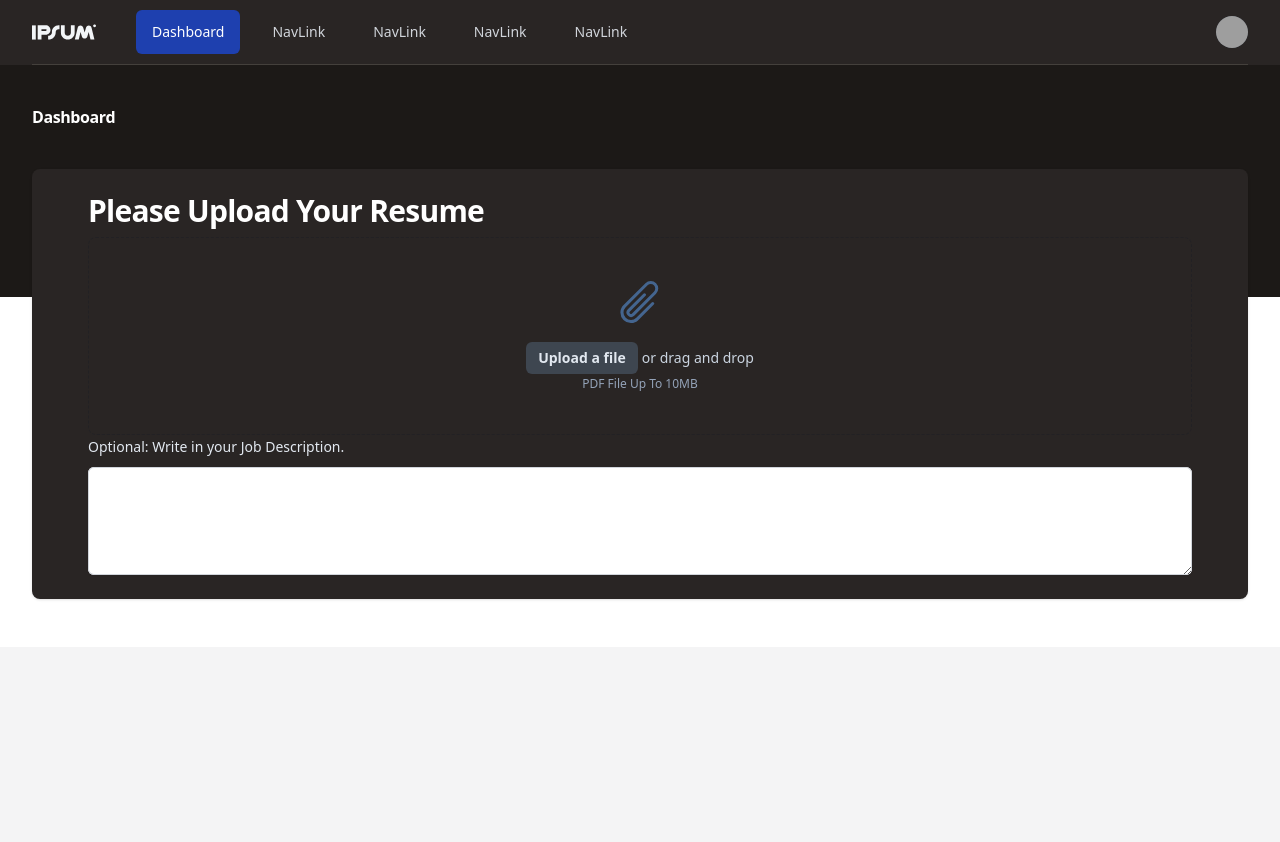
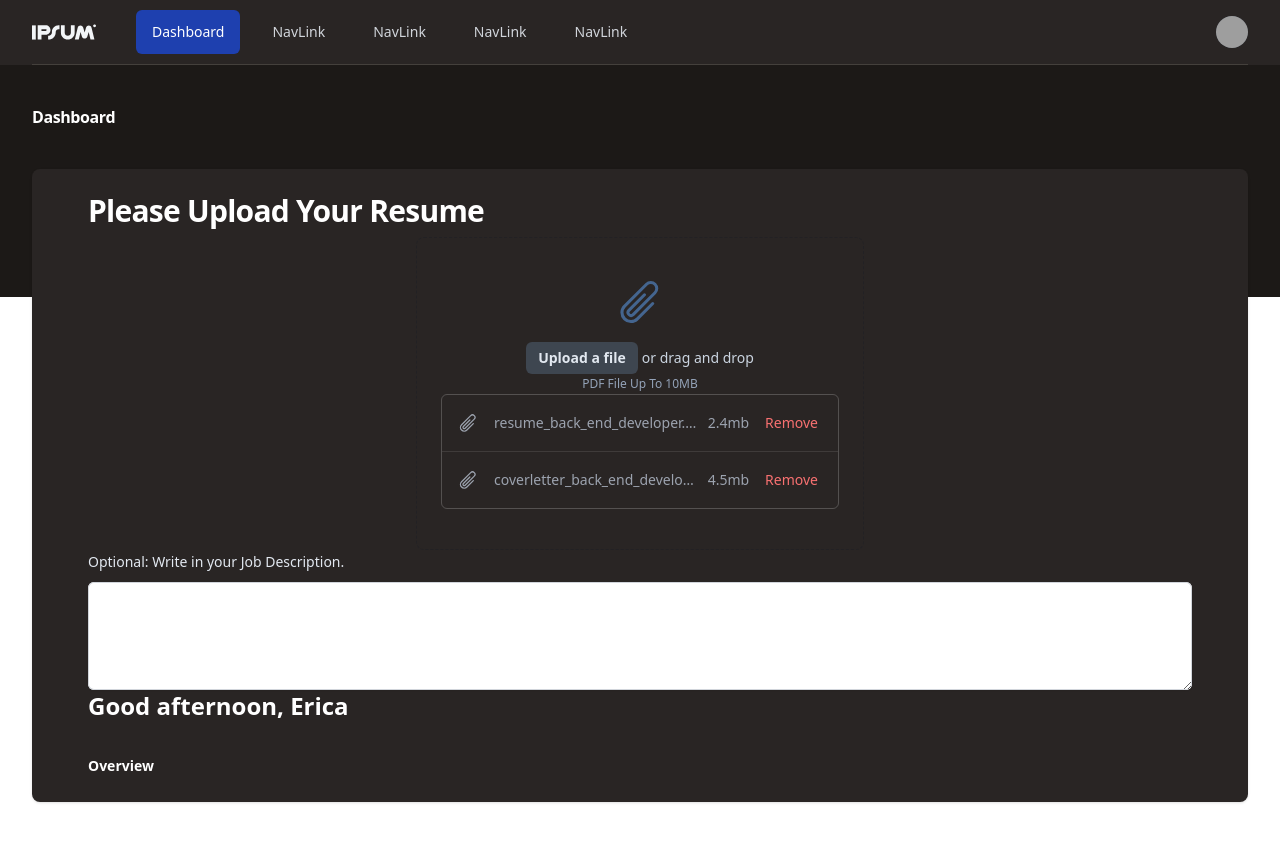
Before and after one commit to VincentLeVo/ResuMax, a Next.js app: page / in a window 1280 px wide. Shown: the top 842 px of the page. Before the commit the page ends 800 px from the top, so only its background shows below. Built offline with nearby package versions, Linux system fonts and the light colour scheme; grey boxes are pictures that could not be loaded; a web font is replaced by a local one.

Commit message:
Refactor text component and update page layout

```diff
--- a/src/app/page.jsx
+++ b/src/app/page.jsx
@@ -1,6 +1,8 @@
 import Image from "next/image";
 import { Container } from "@/components/Container";
 import { PaperClipIcon } from "@heroicons/react/24/solid";
+import { Heading, Subheading } from "@/components/Text";
+import clsx from "clsx";
 export default function Home() {
   return (
     <>
@@ -12,8 +14,8 @@ export default function Home() {
             </h2>
           </div>
         </div>
-        <div className="mt-2 flex justify-center rounded-lg border border-dashed border-gray-900/25 px-6 py-10">
-          <div className="text-center">
+        <div className="mt-2 max-w-md mx-auto flex  flex-col justify-center rounded-lg border border-dashed border-gray-900/25 px-6 py-10">
+          <div className="text-center self-center">
             <PaperClipIcon
               aria-hidden="true"
               className="mx-auto h-12 w-12 text-blue-400/50"
@@ -37,6 +39,55 @@ export default function Home() {
               PDF File Up To 10MB
             </p>
           </div>
+          <ul
+            role="list"
+            className="divide-y divide-white/10 rounded-md border border-white/20"
+          >
+            <li className="flex items-center justify-between py-4 pl-4 pr-5 text-sm leading-6">
+              <div className="flex w-0 flex-1 items-center">
+                <PaperClipIcon
+                  aria-hidden="true"
+                  className="h-5 w-5 flex-shrink-0 text-gray-400"
+                />
+                <div className="ml-4 flex min-w-0 flex-1 gap-2">
+                  <span className="truncate text-gray-400 font-medium">
+                    resume_back_end_developer.pdf
+                  </span>
+                  <span className="flex-shrink-0 text-gray-400">2.4mb</span>
+                </div>
+              </div>
+              <div className="ml-4 flex-shrink-0">
+                <a
+                  href="#"
+                  className="font-medium text-red-400 hover:text-indigo-300"
+                >
+                  Remove
+                </a>
+              </div>
+            </li>
+            <li className="flex items-center justify-between py-4 pl-4 pr-5 text-sm leading-6">
+              <div className="flex w-0 flex-1 items-center">
+                <PaperClipIcon
+                  aria-hidden="true"
+                  className="h-5 w-5 flex-shrink-0 text-gray-400"
+                />
+                <div className="ml-4 flex min-w-0 flex-1 gap-2">
+                  <span className="truncate text-gray-400 font-medium">
+                    coverletter_back_end_developer.pdf
+                  </span>
+                  <span className="flex-shrink-0 text-gray-400">4.5mb</span>
+                </div>
+              </div>
+              <div className="ml-4 flex-shrink-0">
+                <a
+                  href="#"
+                  className="font-medium text-red-400 hover:text-indigo-300"
+                >
+                  Remove
+                </a>
+              </div>
+            </li>
+          </ul>
         </div>
       </Container>
       <Container>
@@ -58,6 +109,13 @@ export default function Home() {
           </div>
         </div>
       </Container>
+      <Container>
+        <Heading>Good afternoon, Erica</Heading>
+        <div className="mt-8 flex items-end justify-between">
+          <Subheading>Overview</Subheading>
+          <div></div>
+        </div>
+      </Container>
     </>
   );
 }
--- /dev/null
+++ b/src/components/Text.jsx
@@ -0,0 +1,29 @@
+import clsx from "clsx";
+
+export function Heading({ className, level = 1, ...props }) {
+  let Element = `h${level}`;
+
+  return (
+    <Element
+      {...props}
+      className={clsx(
+        className,
+        "text-2xl/8 font-semibold text-white sm:text-xl/8text-white"
+      )}
+    />
+  );
+}
+
+export function Subheading({ className, level = 2, ...props }) {
+  let Element = `h${level}`;
+
+  return (
+    <Element
+      {...props}
+      className={clsx(
+        className,
+        "text-base/7 font-semibold  sm:text-sm/6 text-white"
+      )}
+    />
+  );
+}
```
